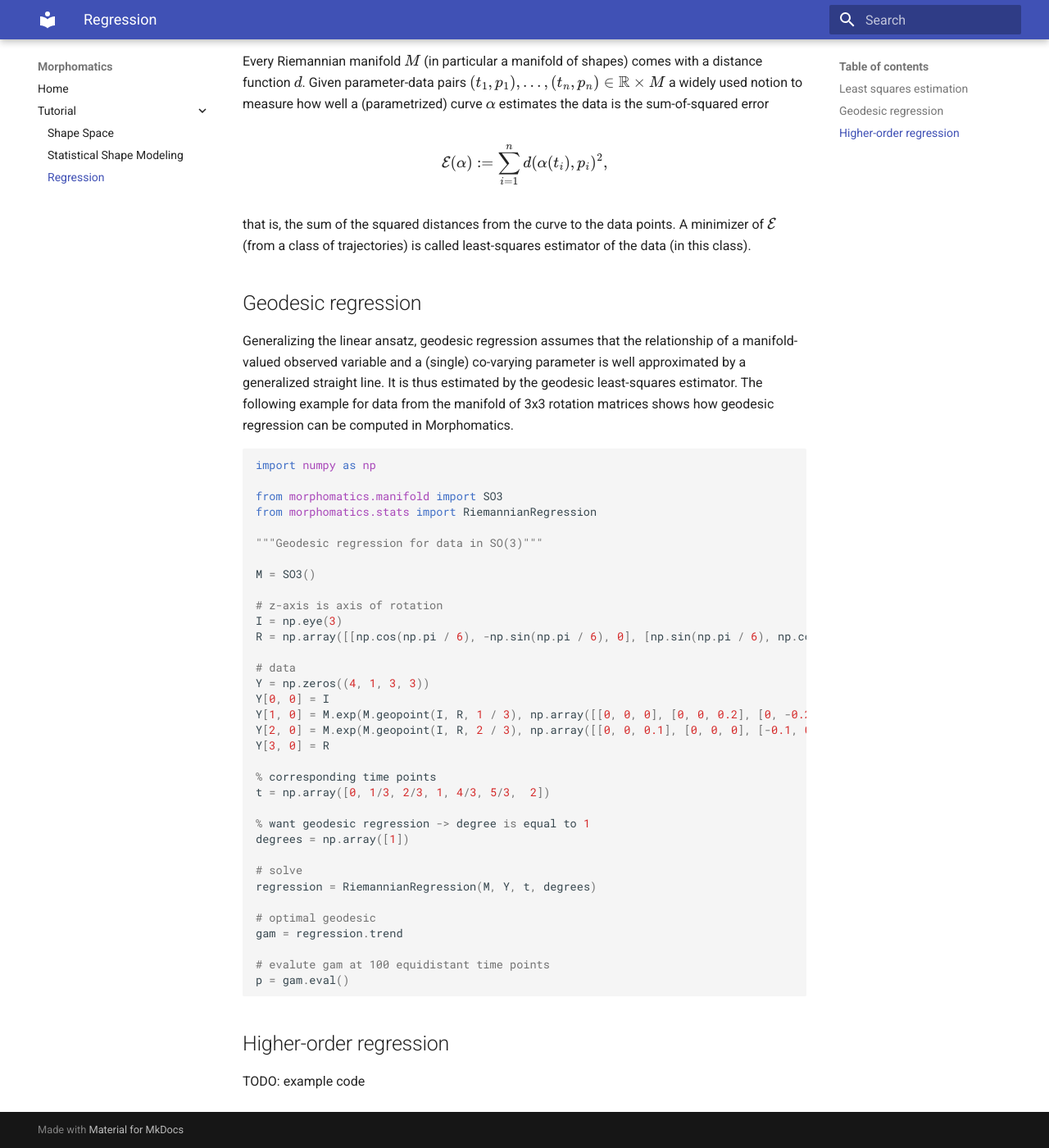
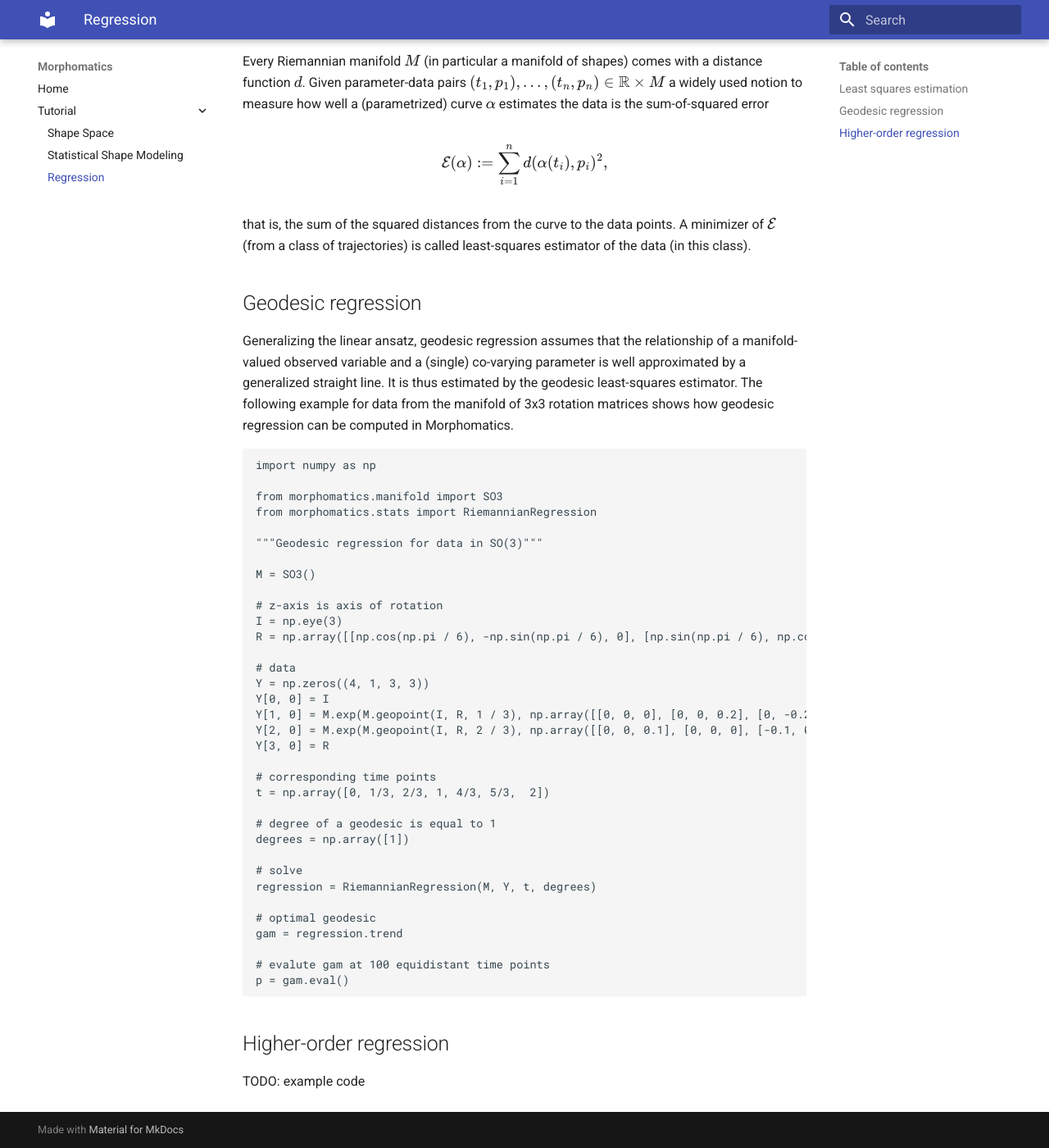
Before and after one commit to morphomatics/morphomatics.github.io, an MkDocs documentation site: the page built from docs/tutorial_regression.md, in a window 1280 px wide and 1400 px high, scrolled down 557 px. Shown: the whole window at 82% size. Built offline with MkDocs 1.6.1 and Material for MkDocs 9.7.7, drawn with Linux system fonts in a browser that asks for light colours.

````diff
--- a/docs/tutorial_regression.md
+++ b/docs/tutorial_regression.md
@@ -27,7 +27,7 @@
 Generalizing the linear ansatz, geodesic regression assumes that the relationship of a manifold-valued observed variable and a (single) co-varying parameter is well approximated by a generalized straight line.
 It is thus estimated by the geodesic least-squares estimator. The following example for data from the manifold of 3x3 rotation matrices shows how geodesic regression can be computed in Morphomatics.
 
-```py
+```
 import numpy as np
 
 from morphomatics.manifold import SO3
@@ -48,10 +48,10 @@
 Y[2, 0] = M.exp(M.geopoint(I, R, 2 / 3), np.array([[0, 0, 0.1], [0, 0, 0], [-0.1, 0, 0]]))
 Y[3, 0] = R
 
-% corresponding time points
+# corresponding time points
 t = np.array([0, 1/3, 2/3, 1, 4/3, 5/3,  2])
 
-% want geodesic regression -> degree is equal to 1
+# degree of a geodesic is equal to 1
 degrees = np.array([1])
 
 # solve
````
